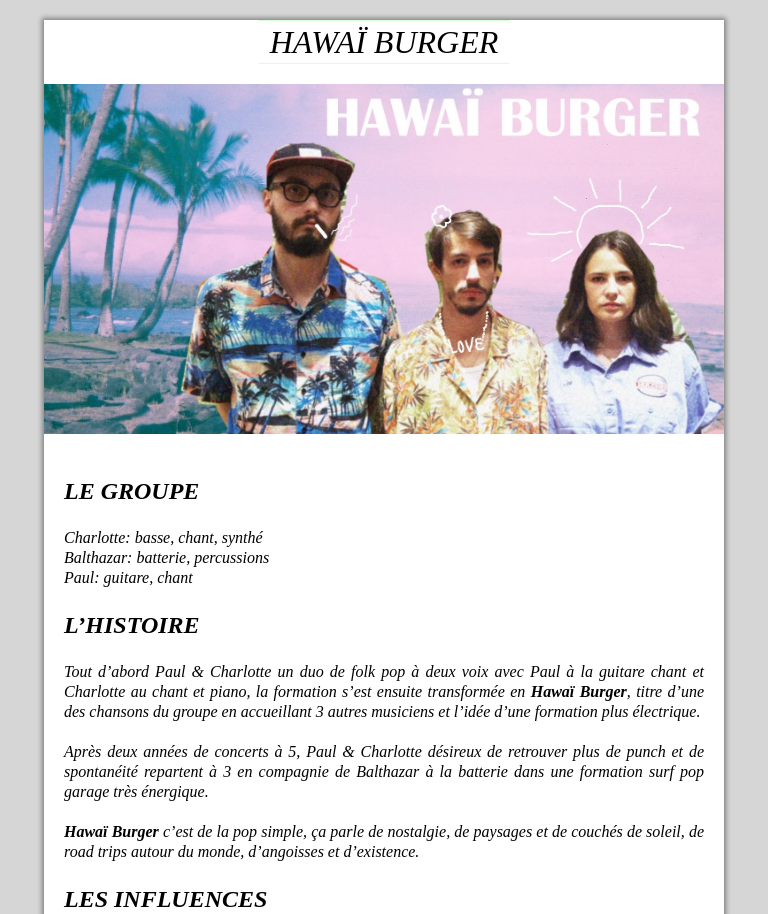
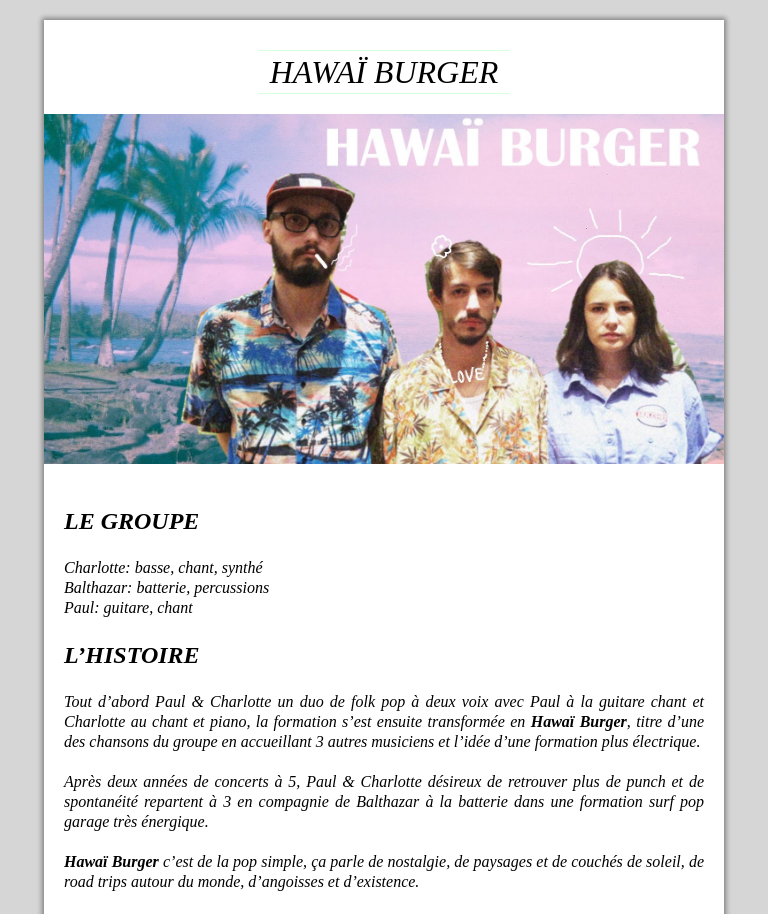
Before and after one commit to Balatzar/hawai-burger, a plain HTML site: page index.html in a window 768 px wide. Shown: the top 914 px of the page. Drawn offline with Linux system fonts and the light colour scheme.

Commit message:
fixed padding-top tablettes

```diff
--- a/main.css
+++ b/main.css
@@ -189,7 +189,7 @@ footer a {
     .content {
         width: 680px;
         margin: 20px auto;
-        padding: 0;
+        padding: 10px 0 0;
     }
 
     .col {
@@ -203,7 +203,7 @@ footer a {
     }
 
     h1 {
-        margin-top: 0;
+        margin-top: 20px;
     }
 
     .main .img {
```
